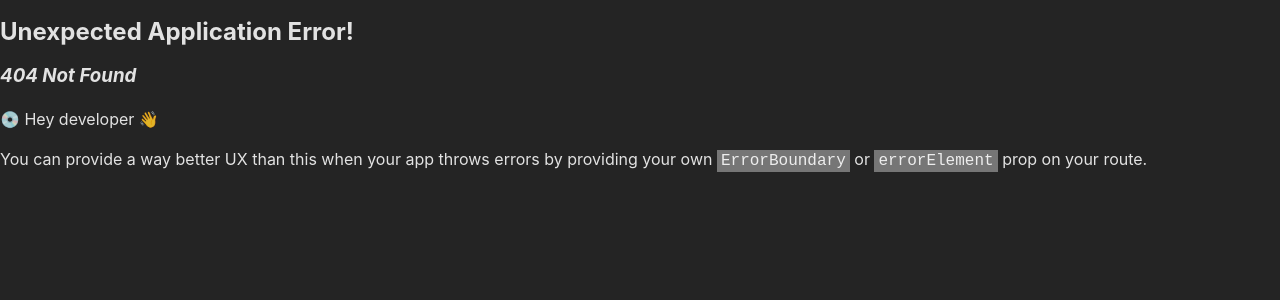
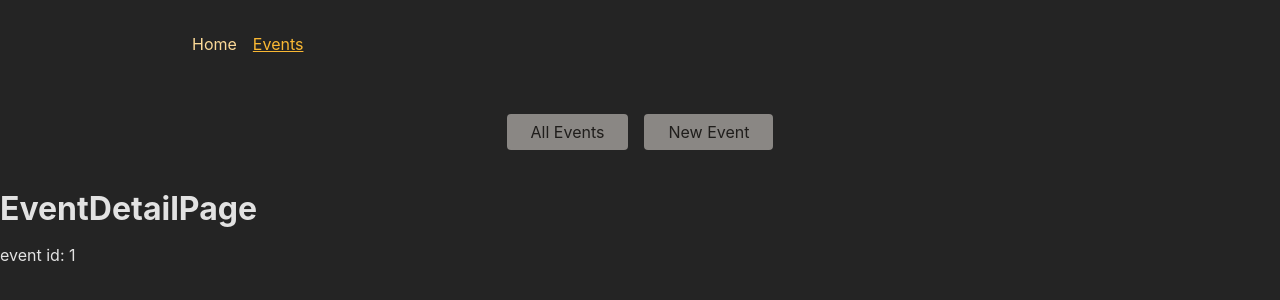
Before and after one commit to slavkoSenkiv/react-router-advanced-project, a React (Create React App) app in the folder frontend/: page /events/1 in a window 1280 px wide. Before the commit this address had no page. Shown: the top 300 px of the page. Built offline with nearby package versions, Linux system fonts and the light colour scheme.

Commit message:
add error handling

```diff
--- a/frontend/src/App.js
+++ b/frontend/src/App.js
@@ -1,44 +1,18 @@
-// Challenge / Exercise
-
-// 1. Add five new (dummy) page components (content can be simple <h1> elements)
-//    - HomePage
-//    - EventsPage
-//    - EventDetailPage
-//    - NewEventPage
-//    - EditEventPage
-// done
-// 2. Add routing & route definitions for these five pages
-//    - / => HomePage
-//    - /events => EventsPage
-//    - /events/<some-id> => EventDetailPage
-//    - /events/new => NewEventPage
-//    - /events/<some-id>/edit => EditEventPage
-// done
-// 3. Add a root layout that adds the <MainNavigation> component above all page components
-// done
-// 4. Add properly working links to the MainNavigation
-// done
-// 5. Ensure that the links in MainNavigation receive an "active" class when active
-// done
-// 6. Output a list of dummy events to the EventsPage
-// done
-//    Every list item should include a link to the respective EventDetailPage
-// 7. Output the ID of the selected event on the EventDetailPage
-// BONUS: Add another (nested) layout route that adds the <EventNavigation> component above all /events... page components
-
 import { RouterProvider, createBrowserRouter } from 'react-router-dom';
+import EditEventPage from './pages/EditEvent';
+import EventDetailPage from './pages/EventDetail';
+import EventsPage, { loader as eventsLoader } from './pages/Events';
+import EventsRootLayout from './pages/EventsRoot';
 import HomePage from './pages/Home';
-import EventsPage, { loader as eventsLoader } from './pages/Events';
-import EventDetailsPage from './pages/EventDetails';
 import NewEventPage from './pages/NewEvent';
-import EditEventPage from './pages/EditEvent';
 import RootLayout from './pages/Root';
-import EventsRootLayout from './pages/EventsRoot';
+import ErrorPage from './pages/Error';
 
 const router = createBrowserRouter([
   {
     path: '/',
     element: <RootLayout />,
+    errorElement: <ErrorPage />,
     children: [
       { index: true, element: <HomePage /> },
       {
@@ -50,14 +24,14 @@ const router = createBrowserRouter([
             element: <EventsPage />,
             loader: eventsLoader
           },
-          { path: ' :eventId', element: <EventDetailsPage /> },
-          { path: ' new', element: <NewEventPage /> },
-          { path: ' :eventId/edit', element: <EditEventPage /> }
+          { path: ':eventId', element: <EventDetailPage /> },
+          { path: 'new', element: <NewEventPage /> },
+          { path: ':eventId/edit', element: <EditEventPage /> }
         ]
       }
     ]
   }
 ]);
 export default function App() {
-  return <RouterProvider router={router}></RouterProvider>;
+  return <RouterProvider router={router} />;
 }
--- a/frontend/src/components/EventsNavigation.js
+++ b/frontend/src/components/EventsNavigation.js
@@ -1,5 +1,5 @@
+import { NavLink } from 'react-router-dom';
 import classes from './EventsNavigation.module.css';
-import { NavLink } from 'react-router-dom';
 
 function EventsNavigation() {
   return (
@@ -8,7 +8,7 @@ function EventsNavigation() {
         <ul className={classes.list}>
           <li>
             <NavLink
-              href='/events'
+              to='/events'
               className={({ isActive }) =>
                 isActive ? classes.active : undefined
               }
@@ -19,7 +19,7 @@ function EventsNavigation() {
           </li>
           <li>
             <NavLink
-              href='/events/new'
+              to='/events/new'
               className={({ isActive }) =>
                 isActive ? classes.active : undefined
               }
--- /dev/null
+++ b/frontend/src/pages/Error.js
@@ -0,0 +1,3 @@
+export default function ErrorPage() {
+  return <p>An error occured</p>
+}
--- /dev/null
+++ b/frontend/src/pages/EventDetail.js
@@ -0,0 +1,12 @@
+import { useParams } from 'react-router-dom';
+export default function EventDetailPage() {
+  const params = useParams();
+  return (
+    <>
+      <h1>EventDetailPage</h1>
+      <p>event id: {params.eventId}</p>
+      {/* eventId here , not event.id as in dummy events
+    because in router we use eventId in dynamic path */}
+    </>
+  );
+}
--- a/frontend/src/pages/EventDetails.js
+++ /dev/null
@@ -1,10 +0,0 @@
-import { useParams } from 'react-router-dom'
-export default function EventDetailsPage() {
-  const params = useParams();
-  return <>
-    <h1>EventDetailsPage</h1>
-    <p>event id: {params.eventId}</p>
-    {/* eventId here , not event.id as in dummy events
-    because in router we use eventId in dynamic path */}
-  </>
-}
--- a/frontend/src/pages/Events.js
+++ b/frontend/src/pages/Events.js
@@ -2,16 +2,22 @@ import { useLoaderData } from 'react-router-dom';
 import EventsList from '../components/EventsList';
 
 export default function EventsPage() {
-  const events = useLoaderData();
+  const data = useLoaderData();
+
+  /* if (data.isError) {
+    return <p>{data.message}</p>;
+  } */
+  const events = data.events;
   return <EventsList events={events} />;
 }
 
 export async function loader() {
   const response = await fetch('http://localhost:8080/events');
+
   if (!response.ok) {
-    // ...
+    // return { isError: true, message: 'could not fetch events' };
+    throw new Error({ message: 'Could not fetch events '})
   } else {
-    const resData = await response.json();
-    return resData.events;
+    return response;
   }
 }
--- a/frontend/src/pages/Root.js
+++ b/frontend/src/pages/Root.js
@@ -1,11 +1,17 @@
-import { Outlet } from 'react-router-dom';
+import { Outlet, useNavigation } from 'react-router-dom';
 import MainNavigation from '../components/MainNavigation';
 
 export default function RootLayout() {
-  return <>
-  <MainNavigation />
-  <main>
-    <Outlet /> {/* defines where the content of the child rounts should be defined */}
-  </main>
-  </>
+  const navigation = useNavigation();
+  return (
+    <>
+      <MainNavigation />
+      <main>
+        {navigation.state === 'loading' && <p>Loading ...</p>}
+        {/* Loading comes from intentional delay in events.js */}
+        <Outlet />
+        {/* defines where the content of the child rounts should be defined */}
+      </main>
+    </>
+  );
 }
```
